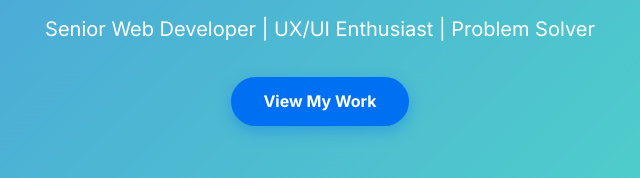
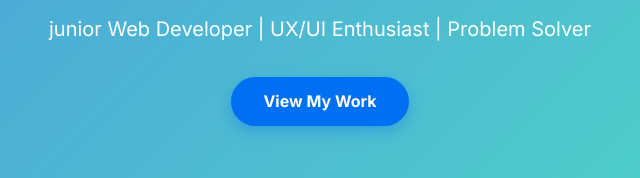
Before and after one commit to mk17jir/Solution-for-Build-a-Personal-Portfolio-Webpage, a plain HTML site: page index.html in a window 1280 px wide. Shown: the part 437-615 px from the top of the page, 320-960 px from the left. Drawn offline with Linux system fonts and the light colour scheme.

Commit message:
Update job title in welcome section to reflect current position

```diff
--- a/index.html
+++ b/index.html
@@ -25,7 +25,7 @@
   <section id="welcome-section">
     <div class="welcome-content">
       <h1>Hello, I'm <span class="highlight">Mohamud</span></h1>
-      <p>Senior Web Developer | UX/UI Enthusiast | Problem Solver</p>
+      <p>junior Web Developer  | UX/UI Enthusiast | Problem Solver</p>
       <a href="#projects" class="btn-primary">View My Work</a>
     </div>
   </section>
```
